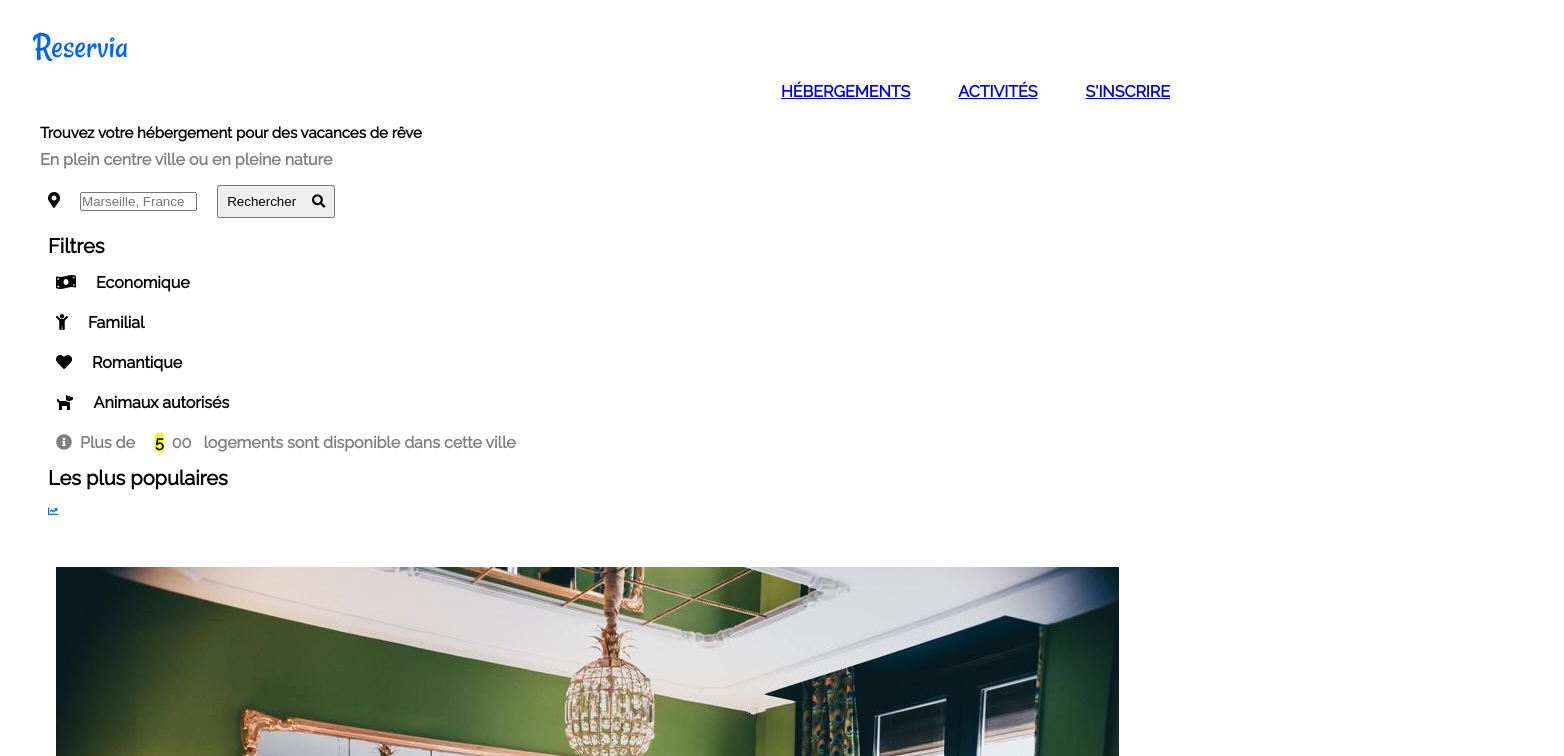
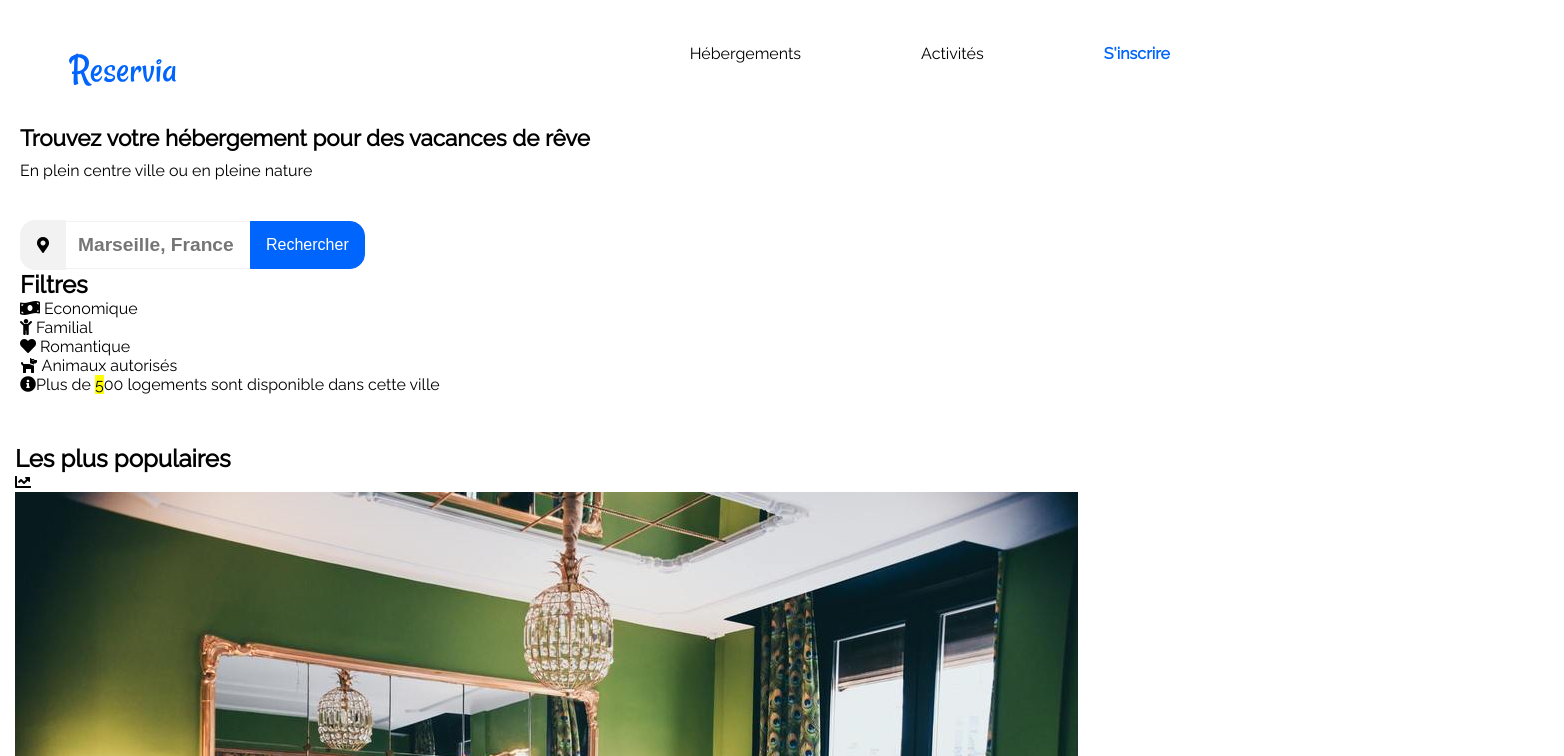
Before and after one commit to Samix94/R-servia, a plain HTML site: page index.html in a window 1280 px wide. Shown: the top 756 px of the page, 1564 px wide, since content can reach past the window. Drawn offline with Linux system fonts and the light colour scheme.

Commit message:
Update styles.css

```diff
--- a/styles.css
+++ b/styles.css
@@ -1,65 +1,243 @@
 /*GENERAL*/
 *{
-    margin: 8px;
+    margin: 0;
     padding: 0;
 }
 body{
-    font-family: 'Raleway', sans-serif;
+    font-family: 'Raleway',sans-serif;
+    background-color: #fff;
+    margin: auto;
+}
+article{
+    padding: 20px 15px;
+}
+
+/*HEADER mobile first*/
+header{
+    display: flex;
+    flex-direction: column;
+    padding-top: 20px;
+}
+header img{
+    width: 110px;
+    height: auto;
+    margin-left: 18px;
+}
+header nav ul{
+    list-style: none;
+    display: flex;
+    flex-direction: row;
+    margin-top: 10px;
+}
+header nav ul li{
+    text-align: center;
+    flex-grow: 1;
+    padding: 15px 0;
+}
+#register{
+    position: absolute;
+    right: 15px;
+    top: 25px;
+}
+#register a{
     font-weight: bold;
+    color: #0065FC;
 }
-h1{
-    font-size: 15px;
-    font-weight: bold;
+#register a:hover{
+    border-bottom: none;
+    margin-right: 4px;
+    margin-top: 3px;
+}
+header a{
+    display: block;
+    text-decoration: none;
+    padding-bottom: 10px;
     color: black;
 }
-h2{
-    font-size: 20px;
-    color: black;
+header a:hover{
+    border-bottom: 3px solid #0065FC;
+    color: #0065FC;
 }
-p{
-    color: gray;
+
+/*RESEARCH*/
+#wrapper h1{
+    margin-top: 5px;
+    margin-bottom: 10px;
+    font-size: 1.4em;
 }
-ul{
-    list-style: none;
+#wrapper p{
+    margin-bottom: 10px;
+    font-size: 1em;
+    font-weight: 100%;
+}
+.search{
+    display: flex;
+    flex-direction: row;
+    align-items: center;
+    margin-top: 40px;
+}
+.search input{
+    border: none;
+    border-top: 1px solid #F2F2F2;
+    border-bottom: 1px solid #F2F2F2;
+    padding: 12px;
+    display: block;
+    font-weight: bold;
+    font-size: 1.2em;
+}
+.fa-map-marker-alt{
+    padding: 16px;
+    text-align: center;
+    background-color: #F2F2F2;
+    border: 1px solid #F2F2F2;
+    border-radius: 15px 0px 0px 15px;
+}
+.search button span{
+    display: none;
+}
+.fa-search{
+    padding: 16px;
+    text-align: center;
+    color: #fff;
+}
+.search button{
+    position: relative;
+    right: 6px;
+    font-size: 100%;
+    margin: 0;
+    padding: 0;
+    background-color: #0065FC;
+    border: 1px solid #0065FC;
+    border-radius: 15px;
+    cursor: pointer;
 }
 
 
-/*HEADER*/
+
+
+
+
+
+
+
+
+
+
+
+
+
+/*TAB AND LANDSCAPE*/
+@media screen and (min-width:530px) {
     header{
-    height: 100px;
-
+        flex-direction: row;
+        justify-content: space-between;
+        align-items: flex-start;
+        margin-top: 4px;
+        padding-top: 0px;
     }
-header h1{
-    float: left;
-    margin-top: 25px;
+    header img{
+        padding-top: 40px;
     }
-header nav{
-    float: right;
-    margin: 50px;
+    header nav ul{
+        margin-top: 0px;
+    }
+    #register{
+        position: initial;
+        font-weight: 400;
     }
     header nav ul li{
-    display: inline-block;
+        padding: 0 30px;
     }
-header nav ul li a{
-    text-transform: uppercase;
-    font-weight: bold;
-    margin-right: 20px;
+    #register a:hover{
+        border-bottom: none;
+        margin-right: 0px;
+        margin-top: 0px;
+    }
+    header a {
+        padding-bottom: 0px;
+        padding-top: 40px;
+    }
+    header a:hover{
+        border-bottom: none;
+        border-top: 3 solid #0065FC;
+    }
+    /* */
+    #research{
+        margin: 30px 20px;
     }
 
-/*STEPS*/
-article i{
-    font-size: 10px;
-    color: #0065FC;
+    /*SEARCH*/
+    .search button span{
+        display: inline;
     }
-.steps-1{
-    background-color: #F2F2F2;
+    .search button i{
+        display: none;
     }
-.steps-3{
-    background-color: #F2F2F2;
+    .search button{
+        color: white;
+        padding: 14px 15px;
+        border-radius: 0px 15px 15px 0px;
+    }
+
+    /*HEBERGEMENTS*/
+    #popularity{
+        border-radius: 25px;
+    }
+    #popularity-container{
+        flex-direction: row;
+        flex-wrap: wrap;
+    }
+    #hebergements-container{
+        display: flex;
+        flex-direction: row;
+        flex-wrap: wrap;
+        justify-content: space-around;
+    }
+    .photo-hebergements{
+    width: 245px;
+    height: 200px;
+    padding: 5px;
+    }
+    .photo-hebergements img{
+        width: 245px;
+    }
+
+    /*ACTIVITY*/
+    #ctivity-container{
+        flex-direction: row;
+        justify-content: space-around;
+        flex-wrap: wrap;
+    }
+    .photo-activity{
+        width: 300px;
+        margin-bottom: 5px;
+    }
+
+    /*FOR ACTIVITY PHOTO WHO HAVE TOT GROW*/
+    .auto{
+        height: 440px;
+    }
+    .auto img{
+        height: 440px;
+    }
+    .following{
+        display: flex;
+        flex-direction: column;
+        justify-content: space-between;
     }
 
     /*FOOTER*/
-footer{
-    padding: 10px;
-    background-color: #F2F2F2;
+
 }
+
+/*PC*/
+@media screen and (min-width:1200px) {
+    header{
+        margin: 4px 50px;
+    }
+    header nav ul li{
+        padding: 0px 60px;
+    }
+
+    /*
+}
```
Lines whose indentation alone changed are shown as unchanged.
